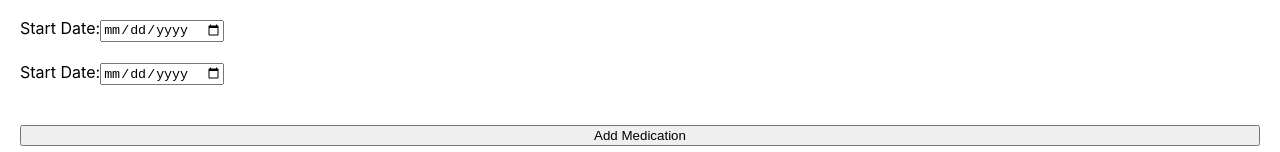
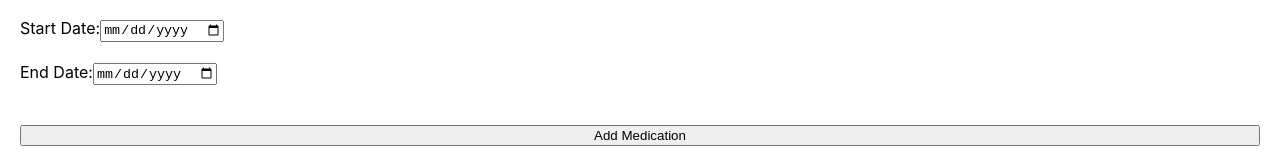
Before and after one commit to lexiszafranski/pharmafriend, a React (Create React App) app in the folder Frontend/: page /add-medication in a window 1280 px wide. Shown: the part 176-328 px from the top of the page. Built offline with nearby package versions, Linux system fonts and the light colour scheme; a web font is replaced by a local one.

Commit message:
Spelling Corrections

```diff
--- a/Frontend/src/MedicationList.js
+++ b/Frontend/src/MedicationList.js
@@ -31,7 +31,7 @@ export default function MedicationList() {
           <input type="date" value={start_date} onChange={(e) => setStartDate(e.target.value)} />
         </label>
         <label>
-          Start Date:
+          End Date:
           <input type="date" value={end_date} onChange={(e) => setEndDate(e.target.value)} />
         </label>
         <button type="submit" style={{ marginTop: "20px" }}>Add Medication</button>
```
